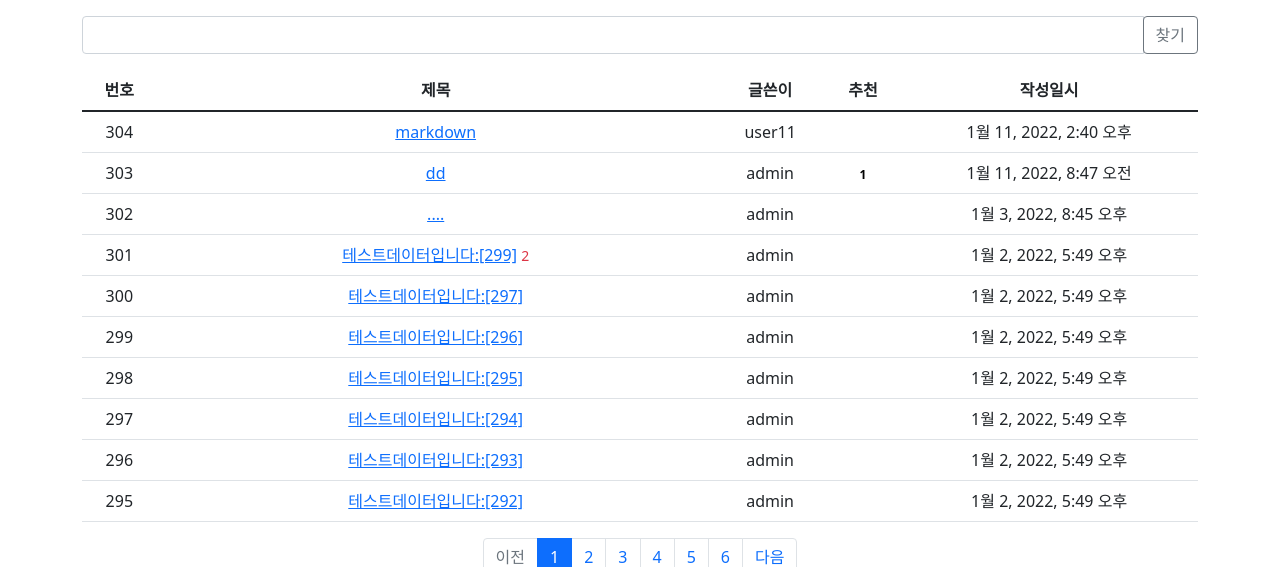
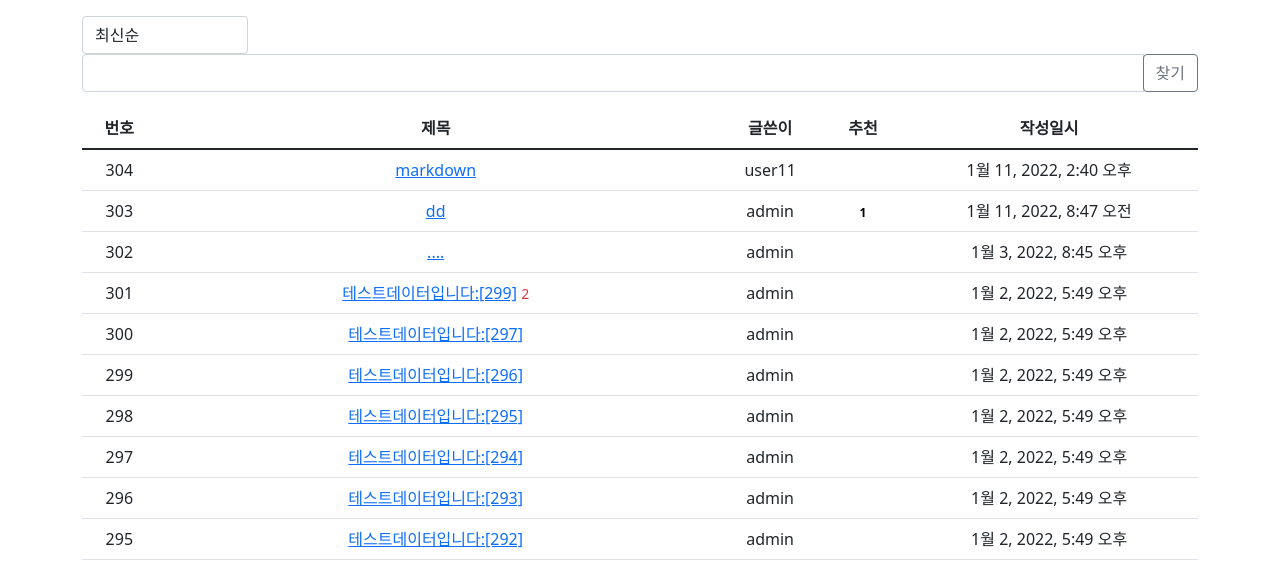
Before and after one commit to codepers0n/jump_to_django, a Django app: page / in a window 1280 px wide. Shown: the part 57-624 px from the top of the page. Run offline with Django 3.2, Linux system fonts and the light colour scheme; data comes from the database, SQL or seed files in the repository; some libraries are stand-ins or nearby versions.

Commit message:
질문 리스트 정렬 기능 추가

```diff
--- a/pybo/views/base_views.py
+++ b/pybo/views/base_views.py
@@ -1,6 +1,6 @@
 from django.core.paginator import Paginator
 from django.shortcuts import render, get_object_or_404
-from django.db.models import Q
+from django.db.models import Q, Count
 
 from ..models import Question
 
@@ -12,9 +12,22 @@ def index(request):
     # 입력 파라미터
     page = request.GET.get('page', '1')  # 페이지
     kw = request.GET.get('kw', '')       # 검색어
+    so = request.GET.get('so', 'recent') # 정렬 기준
+
+    # 정렬
+    if so == 'recommend':
+        question_list = Question.objects.annotate(
+            num_voter=Count('voter')).order_by('-num_voter', '-create_date')
+    elif so == 'popular':
+        question_list = Question.objects.annotate(
+            num_answer=Count('answer')).order_by('-num_answer', '-create_date')
+    else: # recent
+        question_list = Question.objects.order_by('-create_date')
+
+
+
 
     # 조회
-    question_list = Question.objects.order_by('-create_date')
     if kw:
         question_list = question_list.filter(
             Q(subject__icontains=kw) |                  #제목 검색
@@ -27,7 +40,7 @@ def index(request):
     paginator = Paginator(question_list, 10)  # 페이지당 10개씩 보여주기
     page_obj = paginator.get_page(page)
 
-    context = {'question_list': page_obj, 'page': page, 'kw': kw}
+    context = {'question_list': page_obj, 'page': page, 'kw': kw, 'so': so}
     return render(request, 'pybo/question_list.html', context)
 
 
--- a/templates/pybo/question_list.html
+++ b/templates/pybo/question_list.html
@@ -1,9 +1,16 @@
+
 {% extends 'base.html' %}
 {% load pybo_filter %}
 {% block content %}
 <div class="container my-3">
-
-    <div class="row justify-content-end my-3">
+    <div class="row justify-content-between my-3">
+        <div class="col-2">
+            <select class="form-control so">
+                <option value="recent" {% if so == 'recent' %}selected{% endif %}>최신순</option>
+                <option value="recommend" {% if so == 'recommend' %}selected{% endif %}>추천순</option>
+                <option value="popular" {% if so == 'popular' %}selected{% endif %}>인기순</option>
+            </select>
+        </div>
         <div class="col-4 input-group">
             <input type="text" class="form-control kw" value="{{ kw|default_if_none:'' }}">
             <div class="input-group-append">
@@ -100,6 +107,7 @@
 <form id="searchForm" method="get" action="{% url 'index' %}">
     <input type="hidden" id="kw" name="kw" value="{{ kw|default_if_none:'' }}">
     <input type="hidden" id="page" name="page" value="{{ page }}">
+    <input type="hidden" id="so" name="so" value="{{ so }}">
 </form>
 {% endblock %}
 
@@ -118,6 +126,13 @@ $(document).ready(function(){
         $('#page').val(1);
         $('#searchForm').submit();
         });
+
+    $('.so').on('click', function (){
+        $('#so').val($(this).val());
+        $('#page').val(1);
+        $('#searchForm').submit();
+        });
+
     });
 </script>
 {% endblock %}
```
